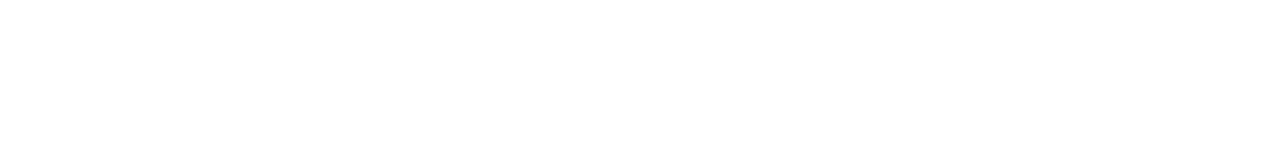
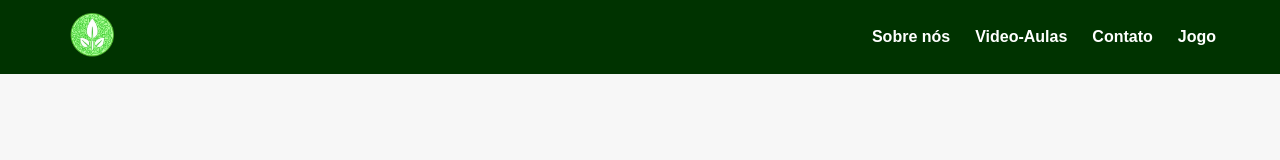
Before and after one commit to JoaoVictor11BTI/EVEXPLORER, a plain HTML site: page index.html in a window 1280 px wide. Drawn offline with Linux system fonts and the light colour scheme.

Commit message:
primeiro header

```diff
--- a/index.html
+++ b/index.html
@@ -4,8 +4,26 @@
     <meta charset="UTF-8">
     <meta name="viewport" content="width=device-width, initial-scale=1.0">
     <title>Evexplorer</title>
+    <link rel="stylesheet" href="style.css">
+    <script src="script.js" defer></script>
 </head>
 <body>
 
+<header class="header">
+    <div class="container">
+        <a href=""><img src="./img/logo-edutec.png" alt="Logo Evexplorer" class="logo"></a>
+        <nav>
+          <ul class="nav-links">
+            <li><a href="./Sobre/index.html">Sobre nós</a></li>
+            <li><a href="./Galeria/index.html">Video-Aulas</a></li>
+            <li><a href="./Materiais/index.html">Contato</a></li>
+            <li><a href="./Contato/index.html">Jogo</a></li>
+          </ul>
+        </nav>
+      </div>
+</header>
+
+
+
 </body>
 </html>
--- /dev/null
+++ b/style.css
@@ -0,0 +1,49 @@
+* {
+    margin: 0;
+    padding: 0;
+    box-sizing: border-box;
+    font-family: "Montserrat", sans-serif;
+  }
+
+body {
+    background: #f7f7f7;
+    color: #333;
+  }
+
+.header {
+    background: #003300;
+    padding: 10px 0;
+    position: fixed;
+    width: 100%;
+    top: 0;
+    z-index: 100;
+  }
+
+  .container {
+    width: 90%;
+    margin: auto;
+    display: flex;
+    justify-content: space-between;
+    align-items: center;
+  }
+
+  .logo {
+    height: 50px;
+  }
+
+  .nav-links {
+    list-style: none;
+    display: flex;
+    gap: 25px;
+  }
+
+  .nav-links a {
+    text-decoration: none;
+    color: #ffffff;
+    font-weight: 600;
+    transition: 0.3s;
+  }
+
+  .nav-links a:hover {
+    color: #92fbff;
+  }
```
Also changed, not shown: img/logo-edutec.png (added), script.js (added).
